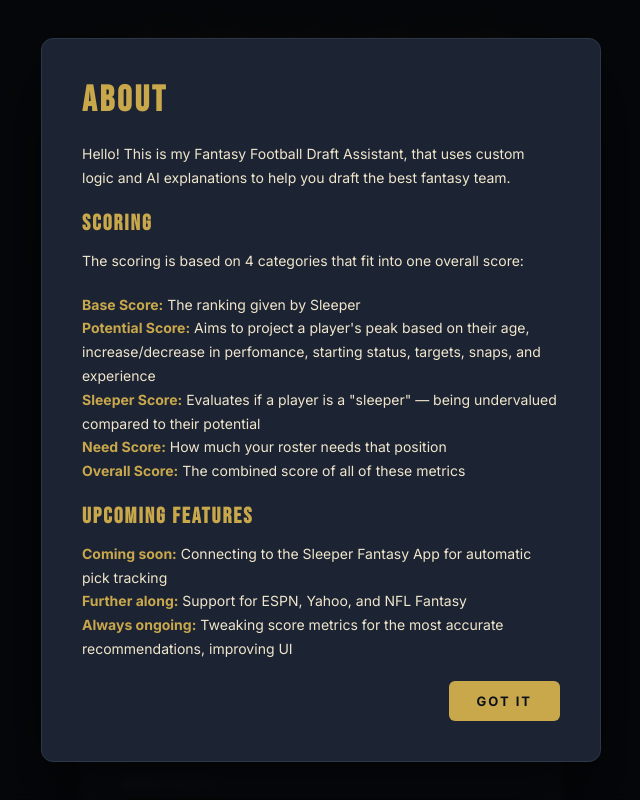
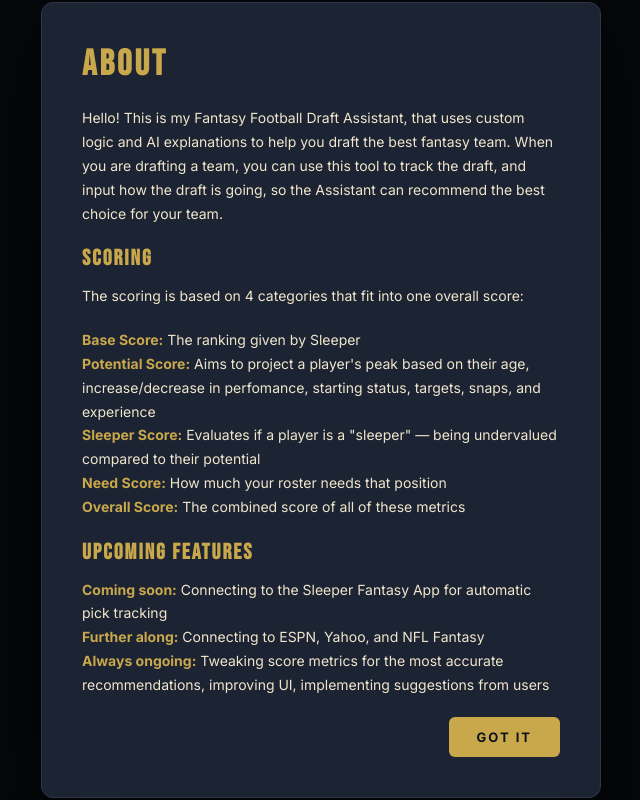
Before and after one commit to zaydkh517/fantasy-draft-ai, a React (Create React App) app in the folder frontend/: page / in a window 1280 px wide. Shown: the top 800 px of the page, without its empty margins (319-959 px from the left). Built offline with nearby package versions, Linux system fonts and the light colour scheme.

Commit message:
tweak logic

```diff
--- a/frontend/src/InfoModal.js
+++ b/frontend/src/InfoModal.js
@@ -3,7 +3,7 @@ function InfoModal({ onClose }) {
     <div className="modal-overlay">
       <div className="modal-content">
         <h2>About</h2>
-        <p>Hello! This is my Fantasy Football Draft Assistant, that uses custom logic and AI explanations to help you draft the best fantasy team.</p>
+        <p>Hello! This is my Fantasy Football Draft Assistant, that uses custom logic and AI explanations to help you draft the best fantasy team. When you are drafting a team, you can use this tool to track the draft, and input how the draft is going, so the Assistant can recommend the best choice for your team.</p>
 
         <h3>Scoring</h3>
         <p>The scoring is based on 4 categories that fit into one overall score:</p>
@@ -18,8 +18,8 @@ function InfoModal({ onClose }) {
         <h3>Upcoming Features</h3>
         <ul>
             <p><strong>Coming soon:</strong> Connecting to the Sleeper Fantasy App for automatic pick tracking</p>
-            <p><strong>Further along:</strong> Support for ESPN, Yahoo, and NFL Fantasy</p>
-            <p><strong>Always ongoing:</strong> Tweaking score metrics for the most accurate recommendations, improving UI</p>
+            <p><strong>Further along:</strong> Connecting to ESPN, Yahoo, and NFL Fantasy</p>
+            <p><strong>Always ongoing:</strong> Tweaking score metrics for the most accurate recommendations, improving UI, implementing suggestions from users</p>
         </ul>
         <button onClick={onClose}>Got It</button>
       </div>
```
Also changed, not shown: 1 other file (tests, documents, lock files or other folders).
